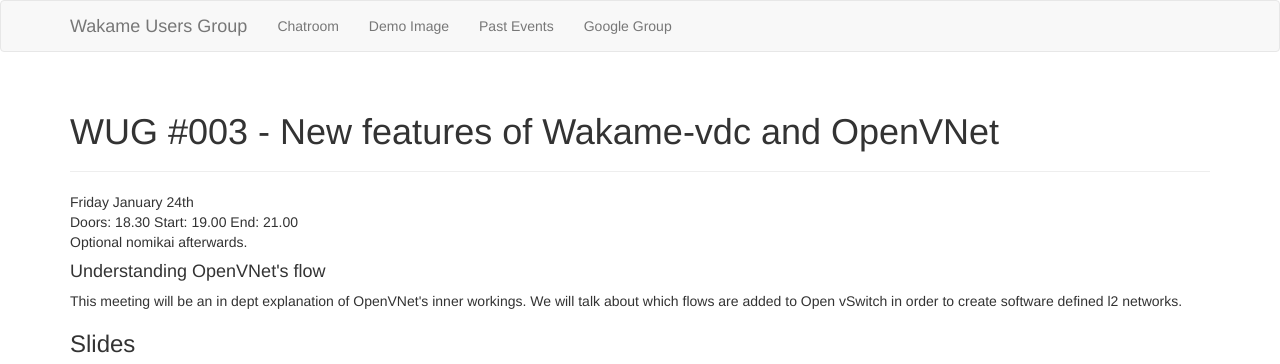
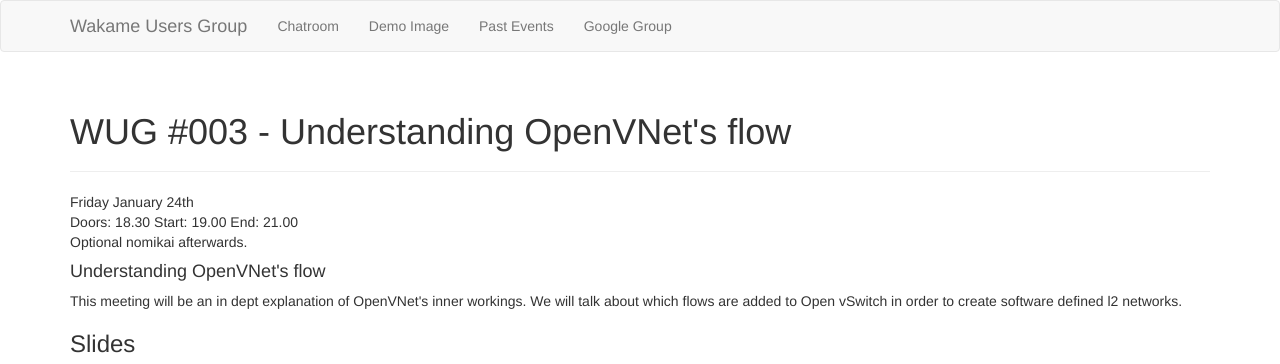
Before and after one commit to wakame/wakame.github.io, a Jekyll site: the page built from _posts/2014-01-24-wug-003.html, in a window 1280 px wide and 900 px high, cut to the strip 0-364 px from the top of the window. Built offline with Jekyll 4.4.1, drawn with Linux system fonts in a browser that asks for light colours; nearby versions of some CDN libraries; library files that are not in the unit come from our copies.

Commit message:
Renamed WUG 003

```diff
--- a/_posts/2014-01-24-wug-003.html
+++ b/_posts/2014-01-24-wug-003.html
@@ -1,6 +1,6 @@
 ---
 layout: post
-title: "WUG #003 - New features of Wakame-vdc and OpenVNet"
+title: "WUG #003 - Understanding OpenVNet's flow"
 description: ""
 category: meeting
 tags: []
```
